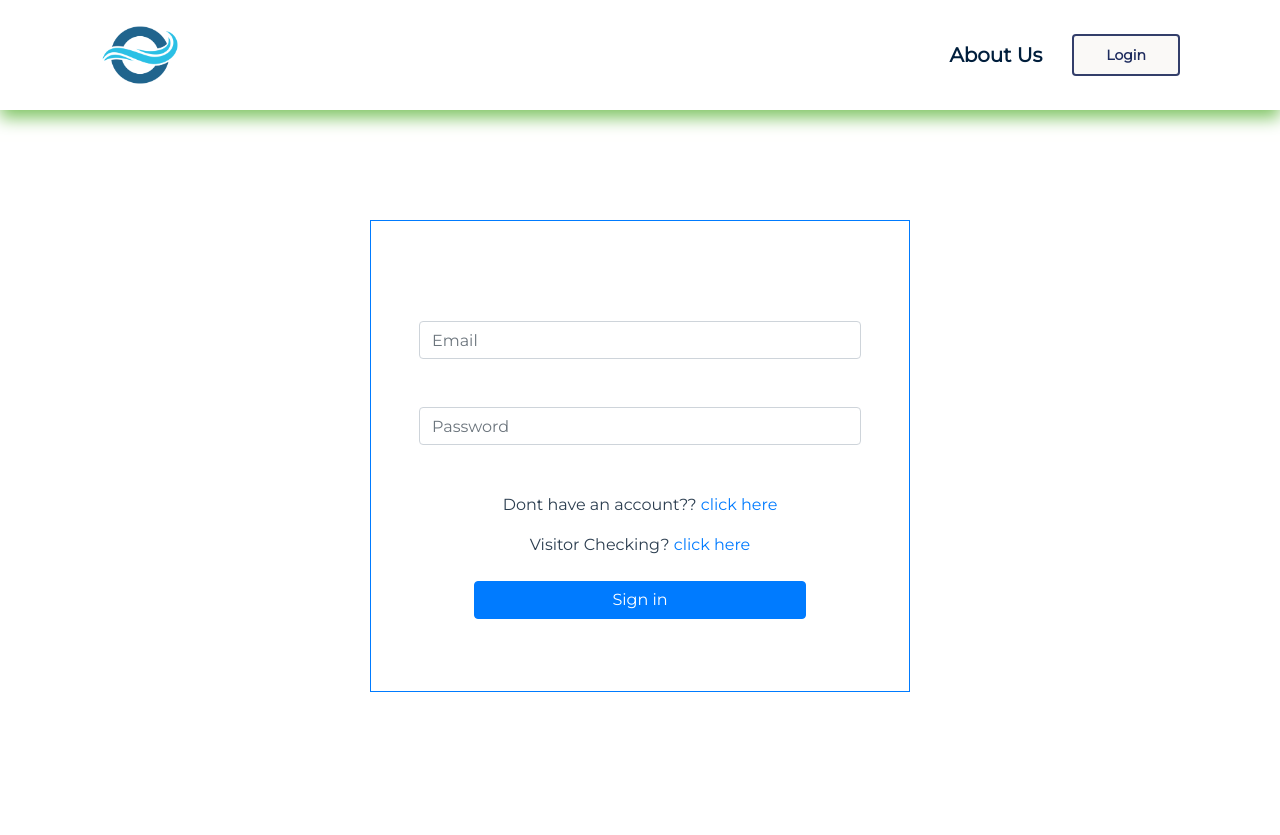
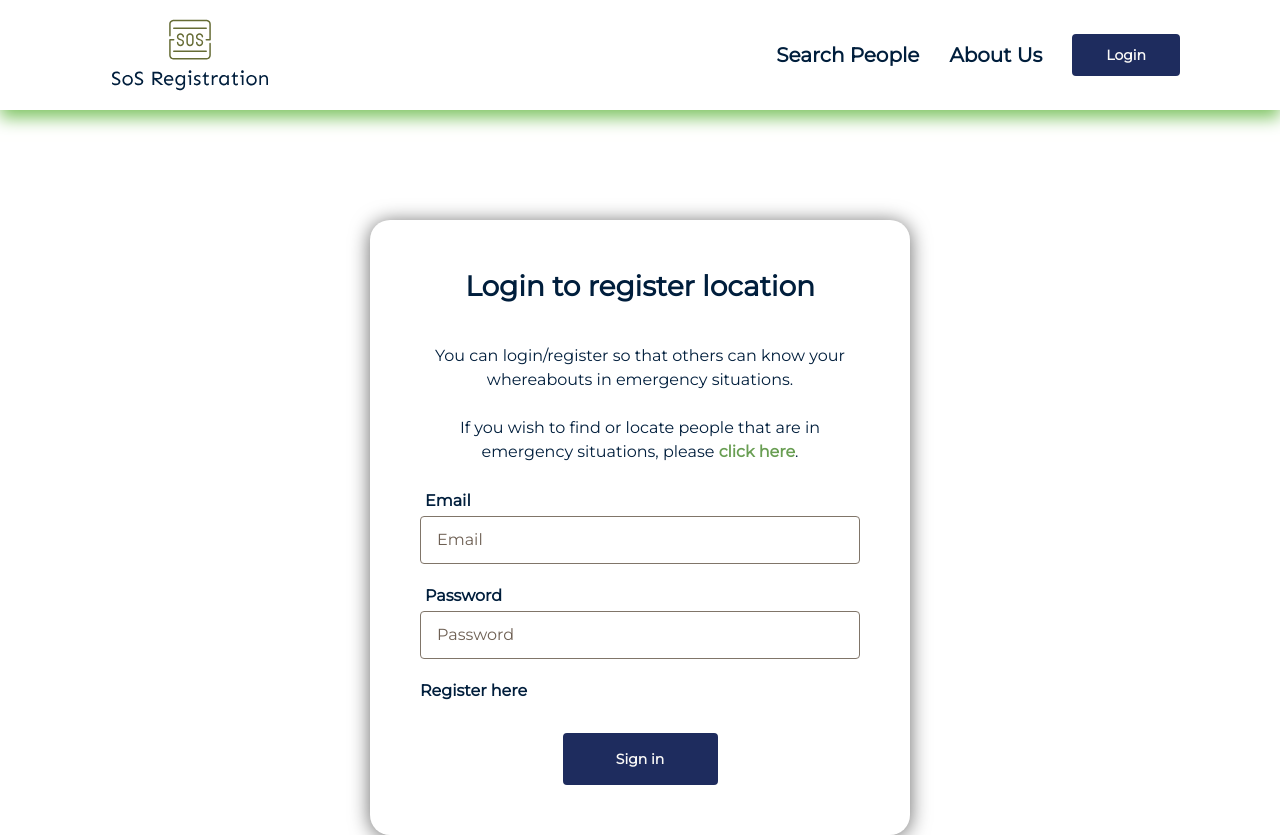
Before and after one commit to EmilPedersenDev/sos-registration-client-server, a Vue app in the folder client/: page / in a window 1280 px wide. Before the commit the page ends 800 px from the top, so only its background shows below. Built offline with nearby package versions, Linux system fonts and the light colour scheme.

Commit message:
styleat login & register

```diff
--- a/client/public/index.html
+++ b/client/public/index.html
@@ -27,7 +27,7 @@
     />
     <title>client</title>
   </head>
-  <body>
+  <body style="height: 100vh;">
     <noscript>
       <strong
         >We're sorry but client doesn't work properly without JavaScript
--- a/client/src/App.vue
+++ b/client/src/App.vue
@@ -1,5 +1,5 @@
 <template>
-  <div id="app">
+  <div id="app" :class="{ background: isLoginPage }">
     <app-navigation></app-navigation>
     <transition name="fade" mode="out-in">
       <router-view />
@@ -22,7 +22,10 @@
     }
   },
   computed: {
-      ...mapGetters(["authenticated"])
+    ...mapGetters(["authenticated"]),
+    isLoginPage() {
+      return this.$route.path === "/" || this.$route.path === "/register";
+    }
   },
   watch: {
     authenticated(token) {
@@ -41,6 +44,14 @@
   -moz-osx-font-smoothing: grayscale;
   text-align: center;
   color: #2c3e50;
+  width: 100%;
+  height: 100%;
+
+  &.background {
+    background: linear-gradient(rgba(255, 255, 255, 0.2)),
+      url("~@/assets/forest1.jpg") no-repeat;
+    background-size: cover;
+  }
 
   .fade-enter-active,
   .fade-leave-active {
--- a/client/src/common/AppNavigation.vue
+++ b/client/src/common/AppNavigation.vue
@@ -1,19 +1,24 @@
 <template>
-  <div class="nav" id="fading">
+  <div class="nav" id="fading" :class="{ 'no-margin': isRegisterPosition }">
     <div class="left-nav col-md-4">
       <router-link to="/users">
-        <img src="../assets/ocean.png" alt />
+        <img src="../assets/logo.svg" alt />
       </router-link>
       <div class="user-info"></div>
     </div>
     <div class="right-nav col-md-8">
       <ul>
         <li>
+          <router-link to="/users">Search People</router-link>
+        </li>
+        <li>
           <router-link to="/about">About Us</router-link>
         </li>
       </ul>
-      <sos-button v-if="authenticated" primary medium @click="logout">Logout</sos-button>
-      <sos-button v-else primary medium @click="login">Login</sos-button>
+      <sos-button v-if="authenticated" primary medium @click="logout"
+        >Logout</sos-button
+      >
+      <sos-button v-else secondary medium @click="login">Login</sos-button>
     </div>
     <logout-modal v-if="showLogoutModal" :close="closeModal"></logout-modal>
   </div>
@@ -35,7 +40,10 @@
     LogoutModal
   },
   computed: {
-      ...mapGetters(["authenticated"])
+    ...mapGetters(["authenticated"]),
+    isRegisterPosition() {
+      return this.$route.path === "/users/add-position";
+    }
   },
   methods: {
     toggle() {
@@ -60,6 +68,12 @@
   display: flex;
   box-shadow: 0px 8px 16px 0px #80c565;
   margin-bottom: 40px;
+  background: #fff;
+
+  &.no-margin {
+    margin-bottom: 11px;
+    z-index: 9999;
+  }
 
   ul {
     list-style-type: none;
@@ -84,7 +98,7 @@
     padding-left: 100px;
     height: 110px;
     img {
-        width: 80px;
+      width: 180px;
     }
   }
   .right-nav {
--- a/client/src/common/styles/main.scss
+++ b/client/src/common/styles/main.scss
@@ -41,6 +41,17 @@ h1 {
   margin-bottom: 30px;
   font-weight: 700;
 }
+h1,
+h2,
+h3,
+h4,
+h5,
+h6,
+p,
+label,
+a {
+  color: #001e3c;
+}
 
 label {
   font-size: 16px;
@@ -49,7 +60,6 @@ label {
   font-stretch: normal;
   line-height: 1.44;
   letter-spacing: normal;
-  color: #2b241c;
   margin-bottom: 4px;
   display: block;
   text-align: left;
--- a/client/src/components/RegisterPosition.vue
+++ b/client/src/components/RegisterPosition.vue
@@ -184,12 +184,18 @@ export default {
 <style lang="scss" scoped>
 .register-position {
   width: 100%;
+  background: linear-gradient(rgba(255, 255, 255, 0.2)),
+    url("~@/assets/forest1.jpg") no-repeat;
+  background-size: cover;
+  padding: 10px;
+  z-index: 9998;
   .location-container {
     width: 35%;
     padding: 30px;
     margin: 60px auto;
     box-shadow: 0 2px 20px 0 rgba(0, 0, 0, 0.4);
     border-radius: 20px;
+    background-color: #fff;
 
     h1 {
       margin-top: 15px;
--- a/client/src/components/Users.vue
+++ b/client/src/components/Users.vue
@@ -1,6 +1,6 @@
 <template>
   <div class="Users">
-    <h1>SoS Registration</h1>
+    <h1>Search people in need</h1>
     <users-info-text></users-info-text>
     <div class="col-4 search-wrapper">
       <i class="fas fa-search"></i>
--- a/client/src/components/authentication/Login.vue
+++ b/client/src/components/authentication/Login.vue
@@ -2,22 +2,53 @@
   <div class="container">
     <div class="row">
       <div class="col-lg-6 offset-lg-3 col-sm-10 offset-sm-1">
-        <form class="text-center border border-primary p-5" style="margin-top:70px;height:auto;padding-top:100px !important;" @submit.prevent="loginUser">
-          <input type="text" id="email" class="form-control mb-5" placeholder="Email" v-model="login.email" />
-          <!-- Password -->
-          <input type="password" id="password" class="form-control mb-5" placeholder="Password" v-model="login.password" />
+        <form @submit.prevent="loginUser">
+          <div class="row">
+            <div class="col-12">
+              <h3>Login to register location</h3>
+            </div>
+          </div>
+          <div class="row login-information">
+            <div class="col-12">
               <p>
-            Dont have an account??
-            <router-link to="/register">click here</router-link>
+                You can login/register so that others can know your whereabouts
+                in emergency situations. <br />
+                <br />
+                If you wish to find or locate people that are in emergency
+                situations, please
+                <router-link to="/users">click here</router-link>.
               </p>
+            </div>
+          </div>
+          <div class="row email-container">
+            <div class="col-12 ">
+              <st-form-group label="Email">
+                <st-input
+                  type="text"
+                  placeholder="Email"
+                  v-model="login.email"
+                ></st-input>
+              </st-form-group>
+            </div>
+          </div>
+
+          <div class="row password-container">
+            <div class="col-12 ">
+              <st-form-group label="Password">
+                <st-input
+                  type="password"
+                  placeholder="Password"
+                  v-model="login.password"
+                ></st-input>
+              </st-form-group>
+            </div>
+          </div>
           <p>
-            Visitor Checking?
-            <router-link to="/users">click here</router-link>
+            <router-link to="/register">Register here</router-link>
           </p>
-          <!-- Sign in button -->
-          <center>
-            <button class="btn btn-primary btn-block w-75 my-4" type="submit">Sign in</button>
-          </center>
+          <sos-button secondary large type="submit">
+            Sign in
+          </sos-button>
         </form>
       </div>
     </div>
@@ -65,4 +96,67 @@
 };
 </script>
 
-<style lang="scss" scoped></style>
+<style lang="scss" scoped>
+input:-webkit-autofill,
+input:-webkit-autofill:hover,
+input:-webkit-autofill:focus,
+input:-webkit-autofill:active {
+  -webkit-box-shadow: 0 0 0 30px white inset !important;
+}
+
+.container {
+  form {
+    text-align: center;
+    margin-top: 70px;
+    height: auto;
+    box-shadow: 0 2px 20px 0 rgba(0, 0, 0, 0.6);
+    border-radius: 20px;
+    padding: 50px;
+    background-color: #fff;
+    h3 {
+      margin-bottom: 20px;
+      font-weight: 700;
+    }
+
+    .login-information {
+      p {
+        text-align: center;
+        margin-bottom: 25px;
+        a {
+          color: #699e53;
+          transition: all 0.3s ease;
+          &:hover {
+            text-decoration: none;
+            color: #80c565;
+          }
+        }
+      }
+    }
+
+    p {
+      margin: 20px 0px;
+      text-align: left;
+    }
+
+    a {
+      font-weight: 700;
+      transition: all 0.3s ease;
+      &:hover {
+        text-decoration: none;
+        color: #80c565;
+      }
+    }
+
+    .sos-button {
+      margin-top: 10px;
+    }
+
+    .email-container {
+      margin-bottom: 20px;
+    }
+    input {
+      background-color: #fff;
+    }
+  }
+}
+</style>
--- a/client/src/components/authentication/Register.vue
+++ b/client/src/components/authentication/Register.vue
@@ -2,19 +2,54 @@
   <div class="container">
     <div class="row">
       <div class="col-lg-6 offset-lg-3 col-sm-10 offset-sm-1">
-        <form class="text-center border border-primary p-5" style="margin-top:70px;height:auto;padding-top:100px !important;" @submit.prevent="registerUser">
-          <input type="text" id="name" class="form-control mb-5" placeholder="Name" v-model="register.name" required />
-          <input type="email" id="email" class="form-control mb-5" placeholder="Email" v-model="register.email" required />
-          <!-- Password -->
-          <input type="password" id="password" class="form-control mb-5" placeholder="Password" v-model="register.password" />
+        <form @submit.prevent="registerUser">
+          <div class="row">
+            <div class="col-12">
+              <h3>Register</h3>
+            </div>
+          </div>
+          <div class="row name-container">
+            <div class="col-12 ">
+              <st-form-group label="Name">
+                <st-input
+                  type="text"
+                  placeholder="Name"
+                  v-model="register.name"
+                  required
+                ></st-input>
+              </st-form-group>
+            </div>
+          </div>
+          <div class="row email-container">
+            <div class="col-12 ">
+              <st-form-group label="Email">
+                <st-input
+                  type="text"
+                  placeholder="Email"
+                  v-model="register.email"
+                  required
+                ></st-input>
+              </st-form-group>
+            </div>
+          </div>
+          <div class="row password-container">
+            <div class="col-12 ">
+              <st-form-group label="Password">
+                <st-input
+                  type="password"
+                  placeholder="Password"
+                  v-model="register.password"
+                ></st-input>
+              </st-form-group>
+            </div>
+          </div>
+
           <p>
-            Already have an account??
-            <router-link to="/">click here</router-link>
-            <!-- Sign in button -->
-            <center>
-              <button class="btn btn-primary btn-block w-75 my-4" type="submit">Sign in</button>
-            </center>
+            <router-link to="/">Back to Login</router-link>
           </p>
+          <sos-button secondary large type="submit">
+            Sign in
+          </sos-button>
         </form>
       </div>
     </div>
@@ -58,3 +93,52 @@
   }
 };
 </script>
+
+<style lang="scss" scoped>
+input:-webkit-autofill,
+input:-webkit-autofill:hover,
+input:-webkit-autofill:focus,
+input:-webkit-autofill:active {
+  -webkit-box-shadow: 0 0 0 30px white inset !important;
+}
+
+.container {
+  form {
+    text-align: center;
+    margin-top: 70px;
+    height: auto;
+    box-shadow: 0 2px 20px 0 rgba(0, 0, 0, 0.6);
+    border-radius: 20px;
+    padding: 50px;
+    background-color: #fff;
+
+    h3 {
+      margin-bottom: 20px;
+      font-weight: 700;
+    }
+
+    p {
+      margin: 20px 0px;
+      text-align: left;
+    }
+
+    a {
+      font-weight: 700;
+      transition: all 0.3s ease;
+      &:hover {
+        text-decoration: none;
+        color: #80c565;
+      }
+    }
+
+    .sos-button {
+      margin-top: 10px;
+    }
+
+    input {
+      margin-bottom: 20px;
+      background-color: #fff;
+    }
+  }
+}
+</style>
--- a/client/src/store/modules/user.js
+++ b/client/src/store/modules/user.js
@@ -8,7 +8,6 @@ const state = {
 
 const actions = {
   setUser: ({ commit, dispatch }) => {
-    debugger;
     const token = localStorage.getItem("jwt");
     let decodedToken = VueJwtDecode.decode(token);
 
```
Also changed, not shown: client/src/components/UsersInfoText.vue (+4 -4 lines), client/src/assets/forest1.jpg (added), client/src/assets/logo.svg (added). Lines whose indentation alone changed are shown as unchanged.
